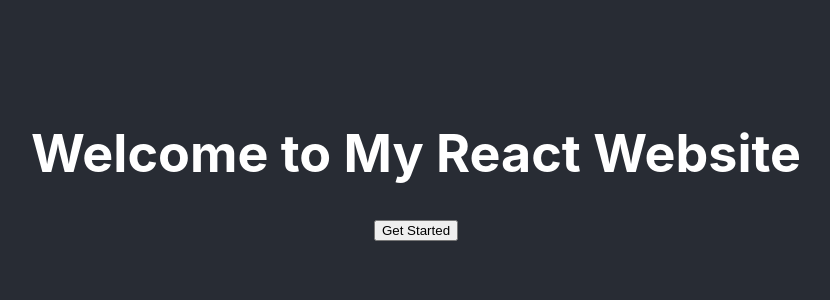
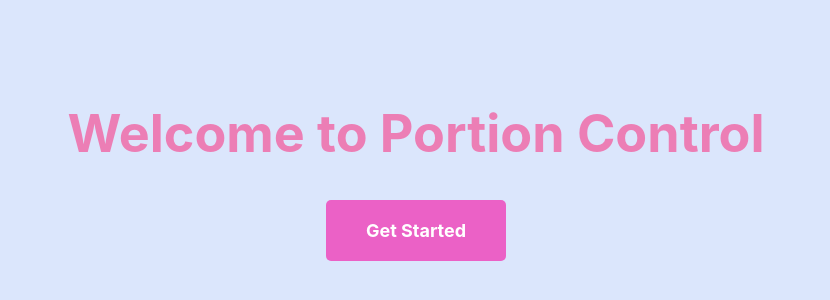
Before and after one commit to aemancil/portion-control, a React (Create React App) app: page / in a window 1280 px wide. Shown: the part 236-536 px from the top of the page, without its empty margins (224-1054 px from the left). Built offline with nearby package versions, Linux system fonts and the light colour scheme.

Commit message:
Added Navigation to New Screen

```diff
--- a/package.json
+++ b/package.json
@@ -8,6 +8,7 @@
     "@testing-library/user-event": "^13.5.0",
     "react": "^18.2.0",
     "react-dom": "^18.2.0",
+    "react-router-dom": "^6.10.0",
     "react-scripts": "5.0.1",
     "web-vitals": "^2.1.4"
   },
--- a/src/App.css
+++ b/src/App.css
@@ -14,14 +14,14 @@
 }
 
 .App-header {
-  background-color: #282c34;
+  background-color: #dbe6fc;
   min-height: 100vh;
   display: flex;
   flex-direction: column;
   align-items: center;
   justify-content: center;
   font-size: calc(10px + 2vmin);
-  color: white;
+  color: rgb(236, 126, 181);
 }
 
 .App-link {
@@ -36,3 +36,19 @@
     transform: rotate(360deg);
   }
 }
+
+.get-started-button {
+  display: inline-block;
+  text-decoration: none;
+  background-color: #eb61c6;
+  color: rgb(255, 255, 255);
+  padding: 20px 40px;
+  border-radius: 5px;
+  font-size: 18px;
+  font-weight: bold;
+  transition: background-color 0.2s;
+}
+
+.get-started-button:hover {
+  background-color: #f4c2ee;
+}
--- a/src/App.js
+++ b/src/App.js
@@ -1,4 +1,5 @@
 import React from 'react';
+import { Link } from 'react-router-dom';
 import './App.css';
 
 function App() {
@@ -9,8 +10,10 @@ function App() {
   return (
     <div className="App">
       <header className="App-header">
-        <h1>Welcome to My React Website</h1>
-        <button onClick={handleClick}>Get Started</button>
+        <h1>Welcome to Portion Control</h1>
+        <Link to="/new-screen" className="get-started-button">
+          Get Started
+        </Link>
       </header>
     </div>
   );
--- /dev/null
+++ b/src/NewScreen.js
@@ -0,0 +1,11 @@
+import React from 'react';
+
+const NewScreen = () => {
+  return (
+    <div>
+      <h1>This is the new screen</h1>
+    </div>
+  );
+};
+
+export default NewScreen;
--- a/src/index.js
+++ b/src/index.js
@@ -1,17 +1,16 @@
 import React from 'react';
-import ReactDOM from 'react-dom/client';
+import ReactDOM from 'react-dom';
+import { BrowserRouter as Router, Route, Routes } from 'react-router-dom';
 import './index.css';
 import App from './App';
-import reportWebVitals from './reportWebVitals';
+import NewScreen from './NewScreen';
 
-const root = ReactDOM.createRoot(document.getElementById('root'));
-root.render(
-  <React.StrictMode>
-    <App />
-  </React.StrictMode>
+ReactDOM.render(
+  <Router>
+    <Routes>
+      <Route path="/" element={<App />} />
+      <Route path="/new-screen" element={<NewScreen />} />
+    </Routes>
+  </Router>,
+  document.getElementById('root')
 );
-
-// If you want to start measuring performance in your app, pass a function
-// to log results (for example: reportWebVitals(console.log))
-// or send to an analytics endpoint. Learn more: https://bit.ly/CRA-vitals
-reportWebVitals();
```
Also changed, not shown: 1 other file (tests, documents, lock files or other folders).
